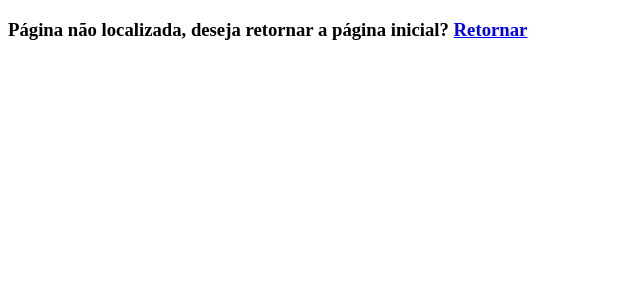
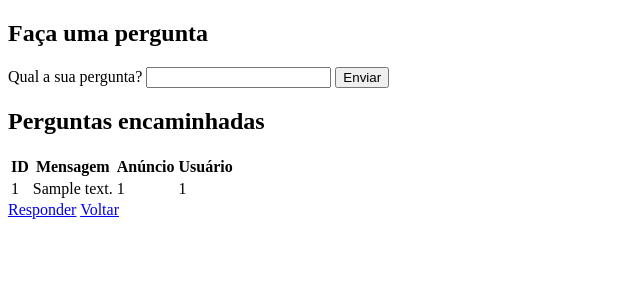
Before and after one commit to fabiokusaba/toledo-ecommerce, a Flask app: page /anuncios/pergunta/enviar/1 in a window 1280 px wide. Shown: the top 300 px of the page, without its empty margins (0-640 px from the left). Run offline with Flask 3, Linux system fonts and the light colour scheme; a user stored in the database is signed in; tables that the repository leaves empty hold one stand-in row (values such as "Sample post").

Commit message:
atualização: método de enviar uma pergunta, formulário para envio e adicionado no menu a opção de dúvidas

```diff
--- a/main.py
+++ b/main.py
@@ -276,16 +276,19 @@ def favoritar_anuncio(id):
 @app.route("/anuncios/pergunta")
 @login_required
 def pergunta_anuncio():
-    return render_template('pergunta.html', perguntas = Pergunta.query.all(), titulo = "Faça uma pergunta")
+    return render_template('pergunta.html', anuncio = Anuncio.query.get(id), perguntas = Pergunta.query.all(), titulo = "Faça uma pergunta")
 
 
-@app.route("/anuncios/pergunta/enviar", methods=['POST'])
+@app.route("/anuncios/pergunta/enviar/<int:id>", methods=['GET', 'POST'])
 @login_required
-def enviar_pergunta():
-    pergunta = Pergunta(request.form.get('texto'), request.form.get('anuncio_id'), request.form.get('usuario_id'))
-    db.session.add(pergunta)
-    db.session.commit()
-    return redirect(url_for('index'))
+def enviar_pergunta(id):
+    if request.method == 'POST':
+        user_id = current_user.id
+        pergunta = Pergunta(request.form.get('texto'), id, user_id)
+        db.session.add(pergunta)
+        db.session.commit()
+        return redirect(url_for('index'))
+    return render_template('pergunta.html', anuncio = Anuncio.query.get(id), perguntas = Pergunta.query.all(), titulo = "Faça uma pergunta")
 
 @app.route("/anuncios/resposta/enviar", methods=['GET', 'POST'])
 @login_required
--- a/templates/index.html
+++ b/templates/index.html
@@ -61,6 +61,7 @@
                     <th>Detalhar</th>
                     <th>Comprar</th>
                     <th>Favoritar</th>
+                    <th>Dúvidas ?</th>
                 </tr>
             </thead>
             <tbody>
@@ -73,6 +74,7 @@
                         <td><a class="btn btn-outline-info" href="/anuncio/detalhar/{{anuncio.id}}">Detalhar</a></td>
                         <td><a class="btn btn-outline-success" href="/anuncio/comprar/{{anuncio.id}}">Comprar</a></td>
                         <td><a class="btn btn-outline-warning" href="/anuncio/favoritar/{{anuncio.id}}">Favoritar</a></td>
+                        <td><a class="btn btn-outline-warning" href="/anuncios/pergunta/enviar/{{anuncio.id}}">Pergunte</a></td>
                     </tr>
                 {% endfor %}
             </tbody>
--- a/templates/pergunta.html
+++ b/templates/pergunta.html
@@ -8,15 +8,9 @@
 <body>
     <h2>{{titulo}}</h2>
 
-    <form action="/anuncios/pergunta/enviar" method="post">
+    <form action="/anuncios/pergunta/enviar/{{anuncio.id}}" method="post">
         <label for="texto">Qual a sua pergunta?</label>
         <input type="text" id="texto" name="texto">
-
-        <label for="anuncio_id">Para qual anúncio você gostaria de enviar a sua pergunta?</label>
-        <input type="number" id="anuncio_id" name="anuncio_id">
-
-        <label for="usuario_id">Qual o seu identificador de usuário?</label>
-        <input type="number" id="usuario_id" name="usuario_id">
 
         <input type="submit" value="Enviar">
     </form>
```
